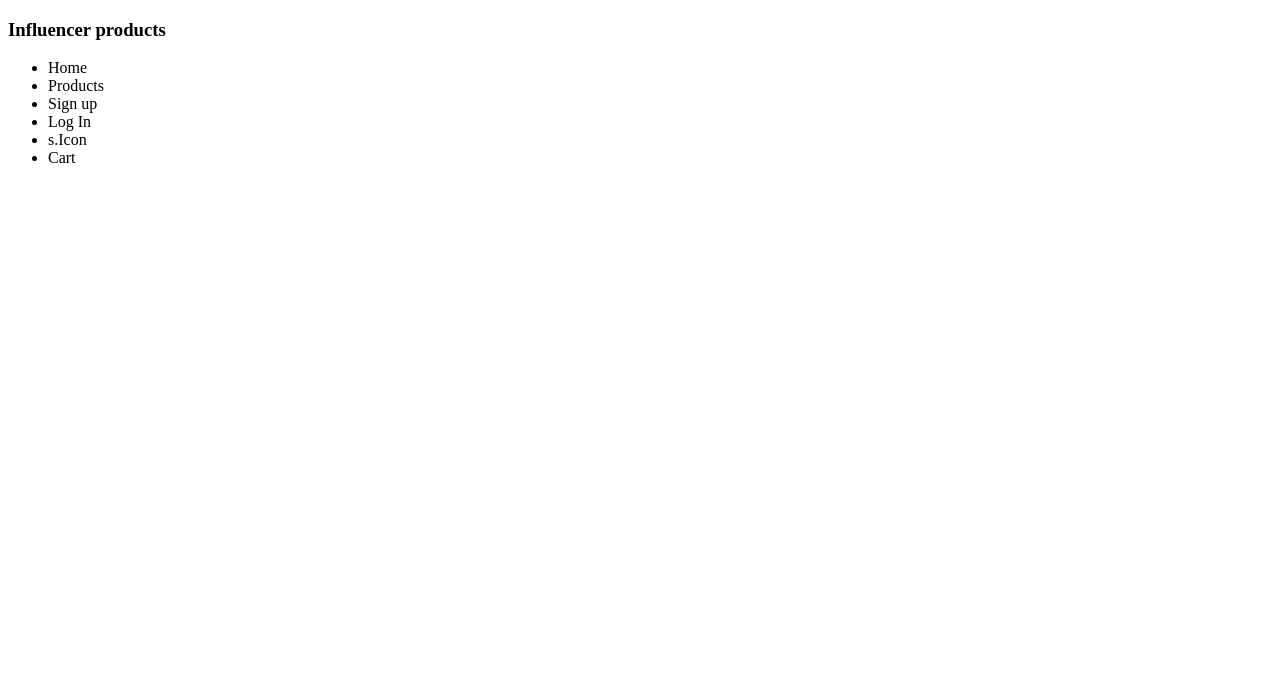
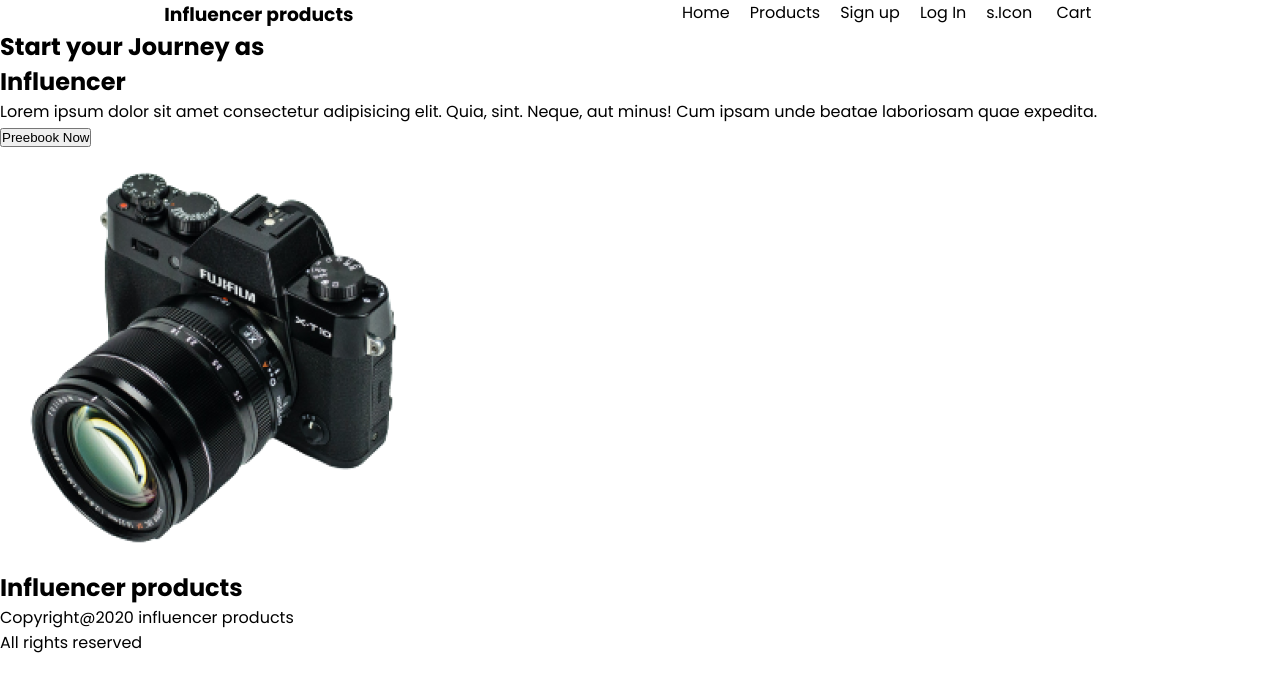
Before and after one commit to kabirshuvo/influencer-responsive-web, a plain HTML site: page index.html in a window 1280 px wide. Drawn offline with Linux system fonts and the light colour scheme.

Commit message:
Structure Ready

```diff
--- a/index.html
+++ b/index.html
@@ -4,15 +4,15 @@
     <meta charset="UTF-8" />
     <meta http-equiv="X-UA-Compatible" content="IE=edge" />
     <meta name="viewport" content="width=device-width, initial-scale=1.0" />
-    <title>Document</title>
+    <title>Influencer-Web-Shop</title>
     <!-- CSS Link -->
     <link rel="stylesheet" href="./styles/style.css" />
     <!-- CSS Link -->
     <!-- FONT AWSOME CDN Link -->
-    <link
-      rel="stylesheet"
-      href="https://cdnjs.cloudflare.com/ajax/libs/font-awesome/6.1.1/css/all.min.css"
-    />
+    <script
+      src="https://kit.fontawesome.com/6d98f0678f.js"
+      crossorigin="anonymous"
+    ></script>
     <!-- FONT AWSOME CDN Link -->
   </head>
   <body>
@@ -29,5 +29,53 @@
         </ul>
       </nav>
     </header>
+    <main>
+      <section class="hero-section">
+        <div class="container hero-container">
+          <div class="hero-text">
+            <h1>
+              Start your Journey as <br />
+              Influencer
+            </h1>
+            <p>
+              Lorem ipsum dolor sit amet consectetur adipisicing elit. Quia,
+              sint. Neque, aut minus! Cum ipsam unde beatae laboriosam quae
+              expedita.
+            </p>
+            <button class="hero-btn">Preebook Now</button>
+          </div>
+          <div class="hero-image">
+            <img src="./images/main-camera.png" alt="" />
+          </div>
+        </div>
+      </section>
+      <!-- Hero section ends here -->
+      <section class="logo-section">
+        <div class="container"></div>
+      </section>
+      <!-- LogoSection Ends Here -->
+      <section class="popular-collection-section">
+        <div class="container"></div>
+      </section>
+      <!-- popular Collection Section Ends Here -->
+      <section class="featured-product-section">
+        <div class="container"></div>
+      </section>
+      <!-- featured Product Section Ends Here -->
+    </main>
+    <!-- Footers Starts from Here -->
+    <footer>
+      <h2>Influencer products</h2>
+      <p>Copyright@2020 influencer products</p>
+      <p>All rights reserved</p>
+      <div class="social">
+        <img src="" alt="" />
+        <img src="" alt="" />
+        <img src="" alt="" />
+        <img src="" alt="" />
+        <img src="" alt="" />
+      </div>
+    </footer>
+    <!-- Footer Ends -->
   </body>
 </html>
--- /dev/null
+++ b/styles/style.scss
@@ -0,0 +1,32 @@
+@import url("https://fonts.googleapis.com/css2?family=Poppins:ital,wght@0,200;0,300;0,400;0,600;0,700;0,800;0,900;1,200;1,400&display=swap");
+
+* {
+  margin: 0;
+  padding: 0;
+  box-sizing: border-box;
+//   overflow: hidden;
+}
+
+body {
+  font-family: "Poppins", sans-serif;
+  margin: 0;
+}
+nav{
+    display: flex;
+    justify-content: space-around;
+
+    ul{
+        display: flex;
+        li{
+            padding-right:20px;
+            list-style-type: none;
+            a{
+                text-decoration: none;
+            }
+        }
+    }
+
+}
+
+@media screen and (max-width: 768px) {
+}
```
Also changed, not shown: styles/style.css, 1 other file.
